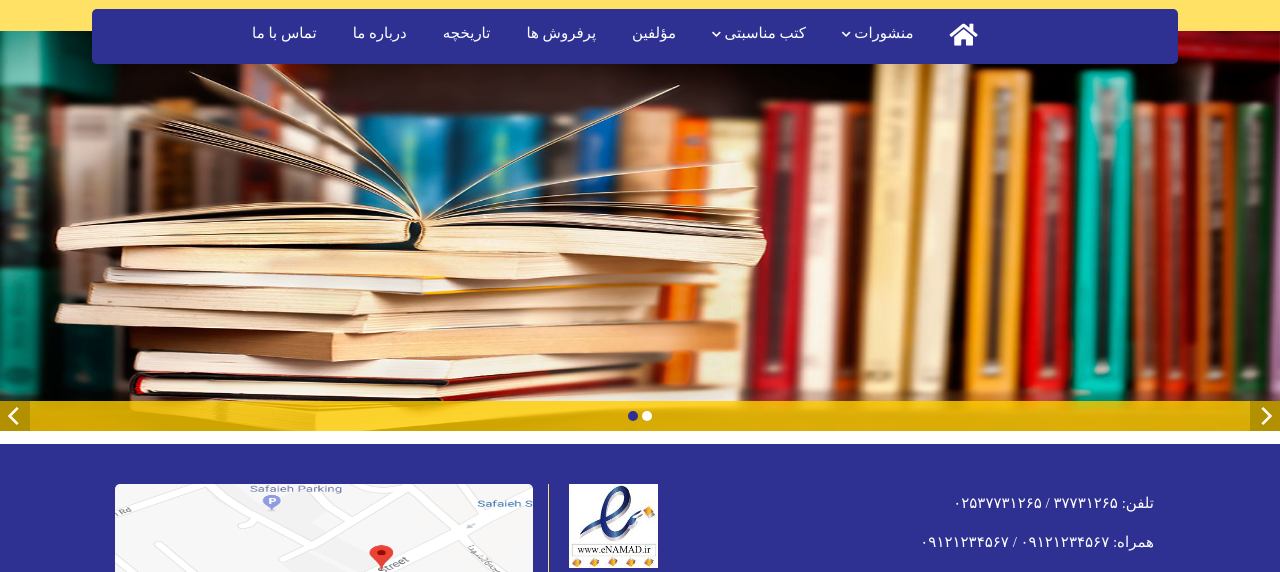
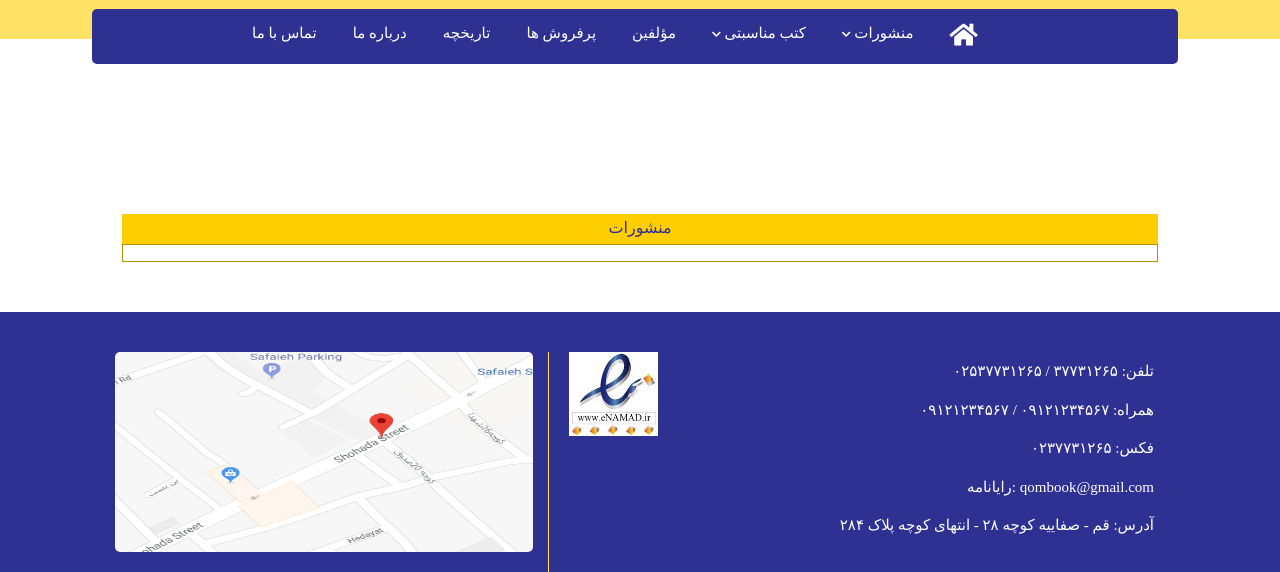
Before and after one commit to kh-reza/UI, a plain HTML site: page books-list.html in a window 1280 px wide. Shown: the part 96-668 px from the top of the page. Drawn offline with nearby package versions, Linux system fonts and the light colour scheme.

Commit message:
books-list page basics

```diff
--- a/books-list.html
+++ b/books-list.html
@@ -8,6 +8,7 @@
     <!-- css -->
     <link rel="stylesheet" type="text/css" href="assets/css/bootstrap.min.css">
     <link rel="stylesheet" type="text/css" href="assets/css/main.css">
+    <link rel="stylesheet" type="text/css" href="assets/css/books-list.css">
     <link rel="stylesheet" href="https://use.fontawesome.com/releases/v5.4.1/css/all.css" integrity="sha384-5sAR7xN1Nv6T6+dT2mhtzEpVJvfS3NScPQTrOxhwjIuvcA67KV2R5Jz6kr4abQsz" crossorigin="anonymous">
     <link rel="stylesheet" href="assets/css/flickity.css">
 
@@ -212,32 +213,32 @@
     </div>
     </div>
 
-    <!--Slider-->
-    <div class="container-fluid  no-padding " style="height:300px !important;">
+     <!--Book-->
+     <div class="container-fluid books-main-box" >
 
-        <div class="carousel no-padding slider" id="slider" data-flickity='{autoPlay: 1500}' >
-                  <div class="carousel-cell" style="width:100%;  height: 380px;">
+            <div class="row">
 
-                    <img src="assets/img/slider1.jpg" class="img-responsive " style="width:100%;  height: 400px;">
+                <div class="col-lg-1 col-md-1 col-sm-1"></div>
 
-                  </div>
+                <div class="col-lg-10 col-md-10 col-sm-10 d-flex flex-column ">
 
-                  <div class="carousel-cell" style="width:100%;">
+                    <!--Title-->
+                    <div class="p-2 title-box justify-content-center ">منشورات</div>
 
-                     <img src="assets/img/slider2.jpg" class="img-responsive " style="width:100%; height: 400px;">
-
-                  </div>
-
-
-        </div>
-
-        <div class="arrow-box" >
-
-        </div>
-    </div>
+                    <!--Books list box-->
+                    <div class="p-2 books-box">
 
 
 
+                    </div>
+
+                </div>
+
+                <div class="col-lg-1 col-md-1 col-sm-1"></div>
+
+            </div>
+
+            </div>
 
 
    <!--Footer-->
```
